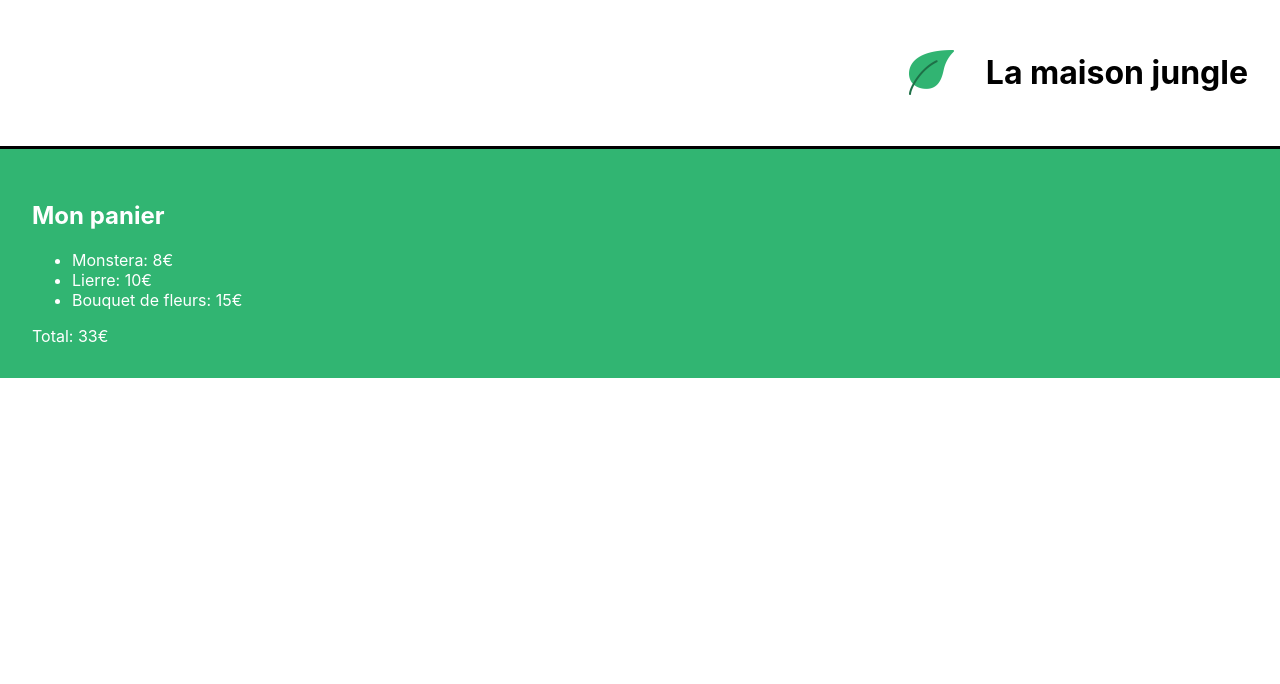
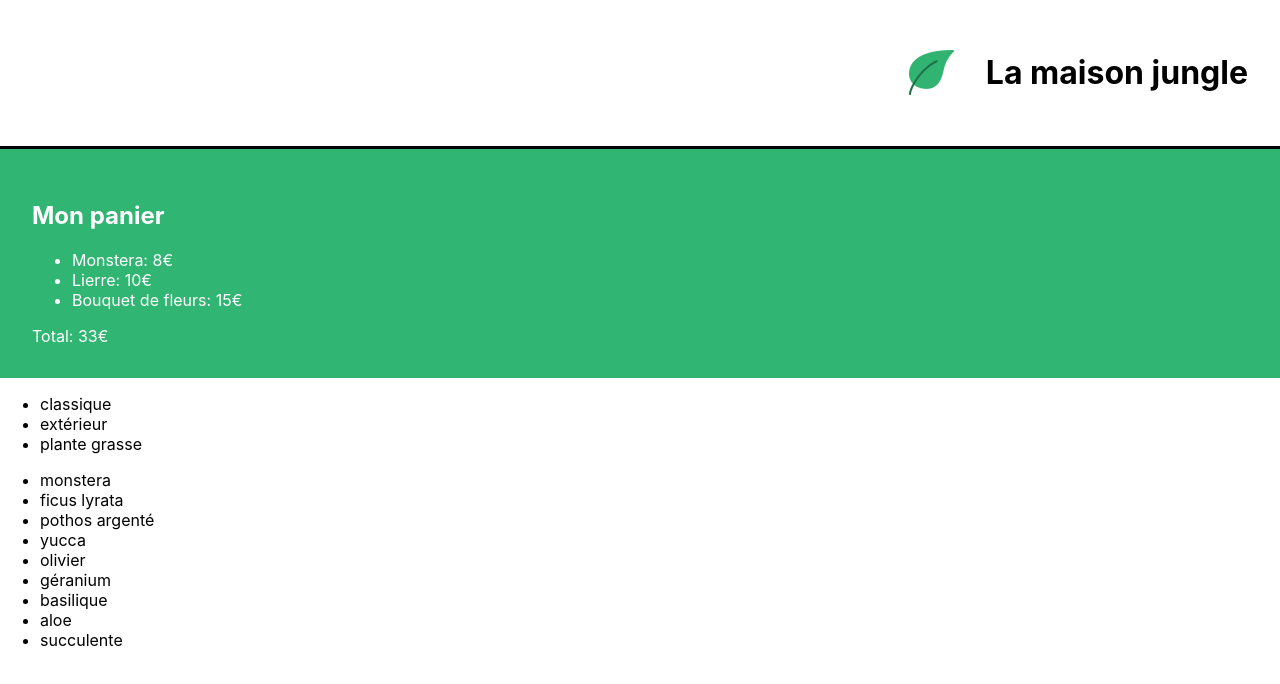
Before and after one commit to Antoinebertho/la-maison-jungle, a React (Create React App) app: page / in a window 1280 px wide. Shown: the top 684 px of the page. Built offline with nearby package versions, Linux system fonts and the light colour scheme.

Commit message:
updates shopping list component

```diff
--- a/src/components/App.js
+++ b/src/components/App.js
@@ -1,11 +1,13 @@
 import Banner from './Banner'
 import Cart from './Cart';
+import ShoppingList from './ShoppingList';
 
 function App() {
 	return (
 		<div>
 			<Banner />
       <Cart />
+      <ShoppingList />
 		</div>
 	)
 }
--- a/src/components/ShoppingList.js
+++ b/src/components/ShoppingList.js
@@ -1,18 +1,25 @@
-const plantList = [
-  'monstera',
-  'ficus lyrata',
-  'pothos argenté',
-  'yucca',
-  'palmier'
-]
+import { plantList } from '../datas/plantList'
 
 function ShoppingList() {
+	const categories = plantList.reduce(
+		(acc, plant) =>
+			acc.includes(plant.category) ? acc : acc.concat(plant.category),
+		[]
+	)
+
 	return (
+		<div>
+			<ul>
+				{categories.map((cat) => (
+					<li key={cat}>{cat}</li>
+				))}
+			</ul>
 			<ul>
 				{plantList.map((plant) => (
-              <li>{plant}</li>
+					<li key={plant.id}>{plant.name}</li>
 				))}
 			</ul>
+		</div>
 	)
 }
 
--- /dev/null
+++ b/src/datas/plantList.js
@@ -0,0 +1,47 @@
+export const plantList = [
+	{
+		name: 'monstera',
+		category: 'classique',
+		id: '1ed'
+	},
+	{
+		name: 'ficus lyrata',
+		category: 'classique',
+		id: '2ab'
+	},
+	{
+		name: 'pothos argenté',
+		category: 'classique',
+		id: '3sd'
+	},
+	{
+		name: 'yucca',
+		category: 'classique',
+		id: '4kk'
+	},
+	{
+		name: 'olivier',
+		category: 'extérieur',
+		id: '5pl'
+	},
+	{
+		name: 'géranium',
+		category: 'extérieur',
+		id: '6uo'
+	},
+	{
+		name: 'basilique',
+		category: 'extérieur',
+		id: '7ie'
+	},
+	{
+		name: 'aloe',
+		category: 'plante grasse',
+		id: '8fp'
+	},
+	{
+		name: 'succulente',
+		category: 'plante grasse',
+		id: '9vn'
+	}
+]
```
Lines whose indentation alone changed are shown as unchanged.
